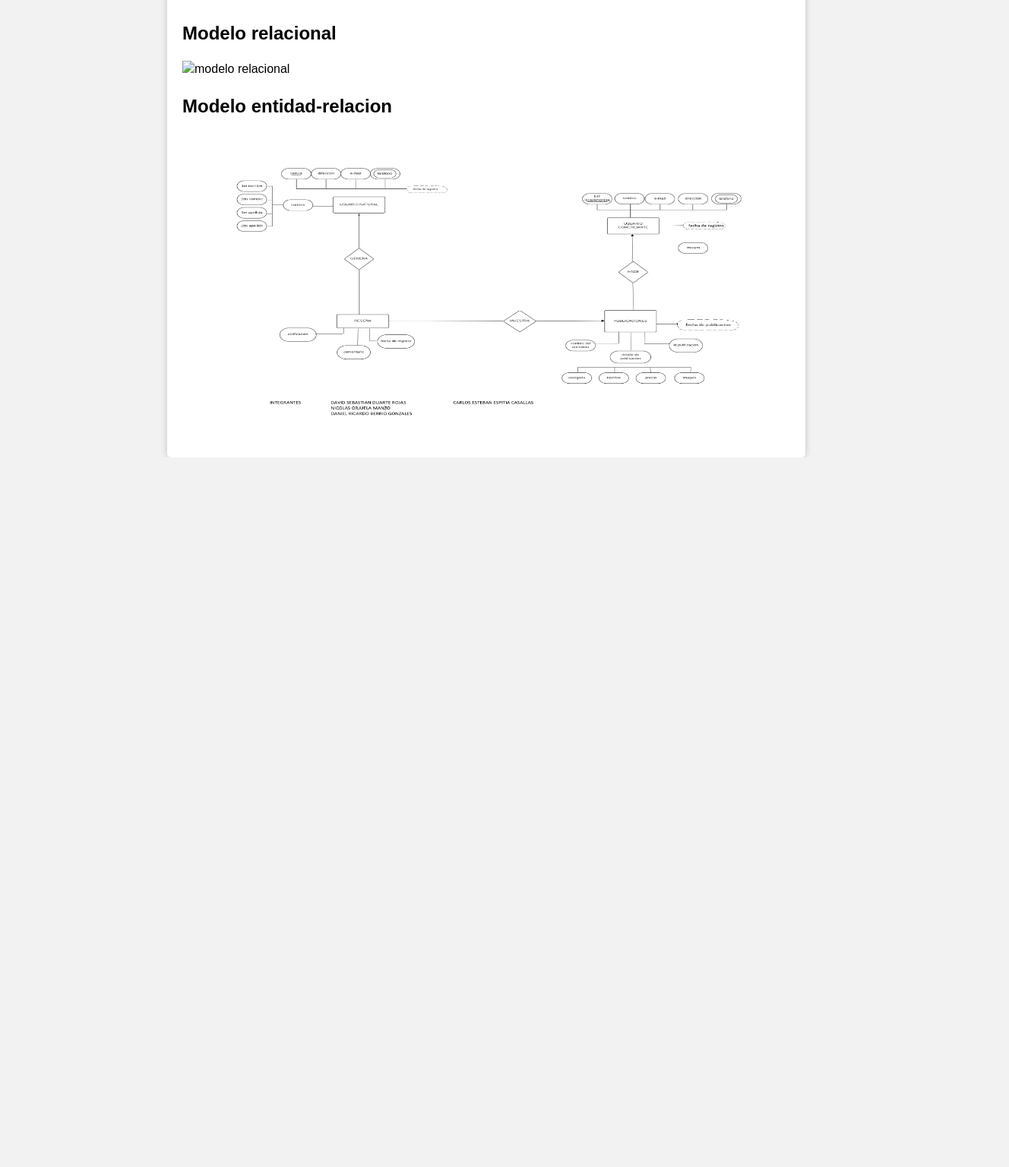
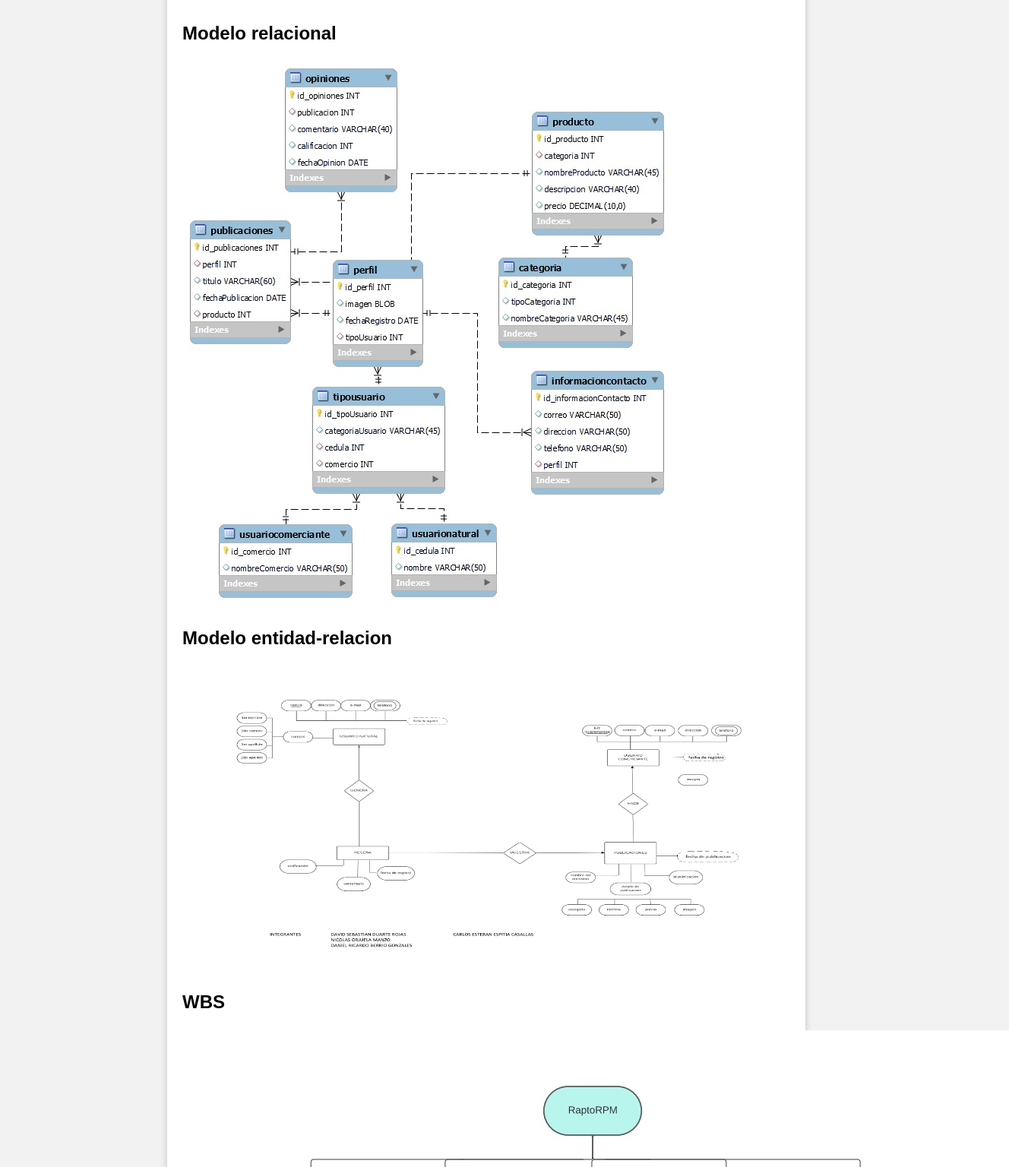
Before and after one commit to RapteRPM/RapteRPM-, a plain HTML site: page index.html in a window 1280 px wide. Shown: the part 2667-4203 px from the top of the page at 76% size, 1328 px wide, since content can reach past the window. Before the commit the page ends 3269 px from the top, so only its background shows below. Drawn offline with Linux system fonts and the light colour scheme.

Commit message:
Update index.html
v2

```diff
--- a/index.html
+++ b/index.html
@@ -60,9 +60,11 @@
             <img src = "https://github.com/RapteRPM/RapteRPM-/blob/main/Matriz%20de%20riesgos.png?raw=true" class="centered-image" >
 
         <h2>Modelo relacional</h2>
-            <img src = "tablas relacionales.png" alt = "modelo relacional" class="centered-image" >
+            <img src = "https://github.com/RapteRPM/RapteRPM-/blob/main/modelo%20relacional.jpeg?raw=true" alt = "modelo relacional" class="centered-image" >
         <h2>Modelo entidad-relacion</h2>
             <img src = "https://github.com/RapteRPM/RapteRPM-/blob/main/MODELO%20ENTIDAD%20RELACION_page-0001.jpg?raw=true" alt ="modelo entidad relacion"  width="800" height="400" class="centered-image" >
+        <h2>WBS</h2>
+            <img src = "https://github.com/RapteRPM/RapteRPM-/blob/main/wbs.jpeg?raw=true" alt ="WBS"
     </div>
 </body>
 </html>
```
